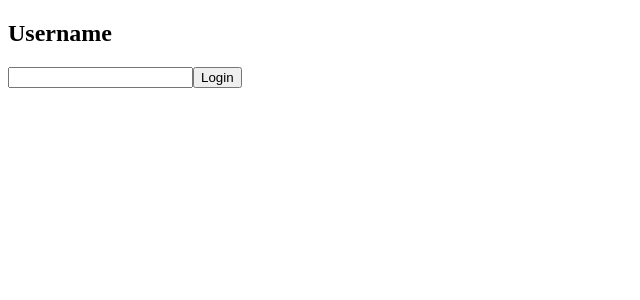
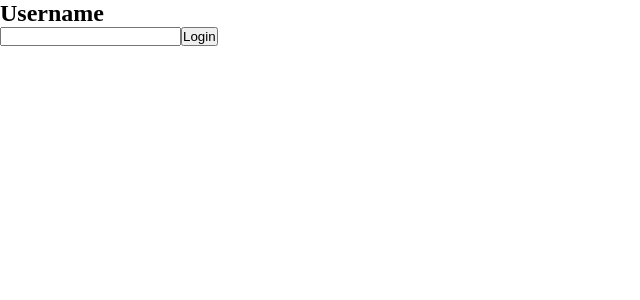
Before and after one commit to Lucidreline/ocd-lifts, a React (Vite) app in the folder apps/lifts-web/: page / in a window 1280 px wide. Shown: the top 300 px of the page, without its empty margins (0-640 px from the left). Built offline with nearby package versions, Linux system fonts and the light colour scheme.

Commit message:
Quick nav styles.

```diff
--- a/apps/lifts-web/src/App.scss
+++ b/apps/lifts-web/src/App.scss
@@ -0,0 +1,10 @@
+* {
+    margin: 0;
+    padding: 0;
+    box-sizing: border-box;
+}
+
+html {
+    font-size: 16px;
+    font-family: Quicksand;
+}
--- a/apps/lifts-web/src/components/loginForm/LoginForm.component.tsx
+++ b/apps/lifts-web/src/components/loginForm/LoginForm.component.tsx
@@ -1,4 +1,4 @@
-import React, { useEffect, useState } from "react"
+import React, { useState } from "react"
 import { apiFetch } from "../../utils/api"
 
 interface LoginFormProps {
--- a/apps/lifts-web/src/components/navBar/NavBar.component.tsx
+++ b/apps/lifts-web/src/components/navBar/NavBar.component.tsx
@@ -1,4 +1,5 @@
 import { Link } from "react-router-dom"
+import './NavBar.styles.scss'
 
 const NavBar = () => {
     return (
--- /dev/null
+++ b/apps/lifts-web/src/components/navBar/NavBar.styles.scss
@@ -0,0 +1,6 @@
+.nav-bar{
+    border: pink dotted 2px;
+    display: flex;
+    justify-content: space-between;
+    margin: 0.5rem 1rem;
+}
```
